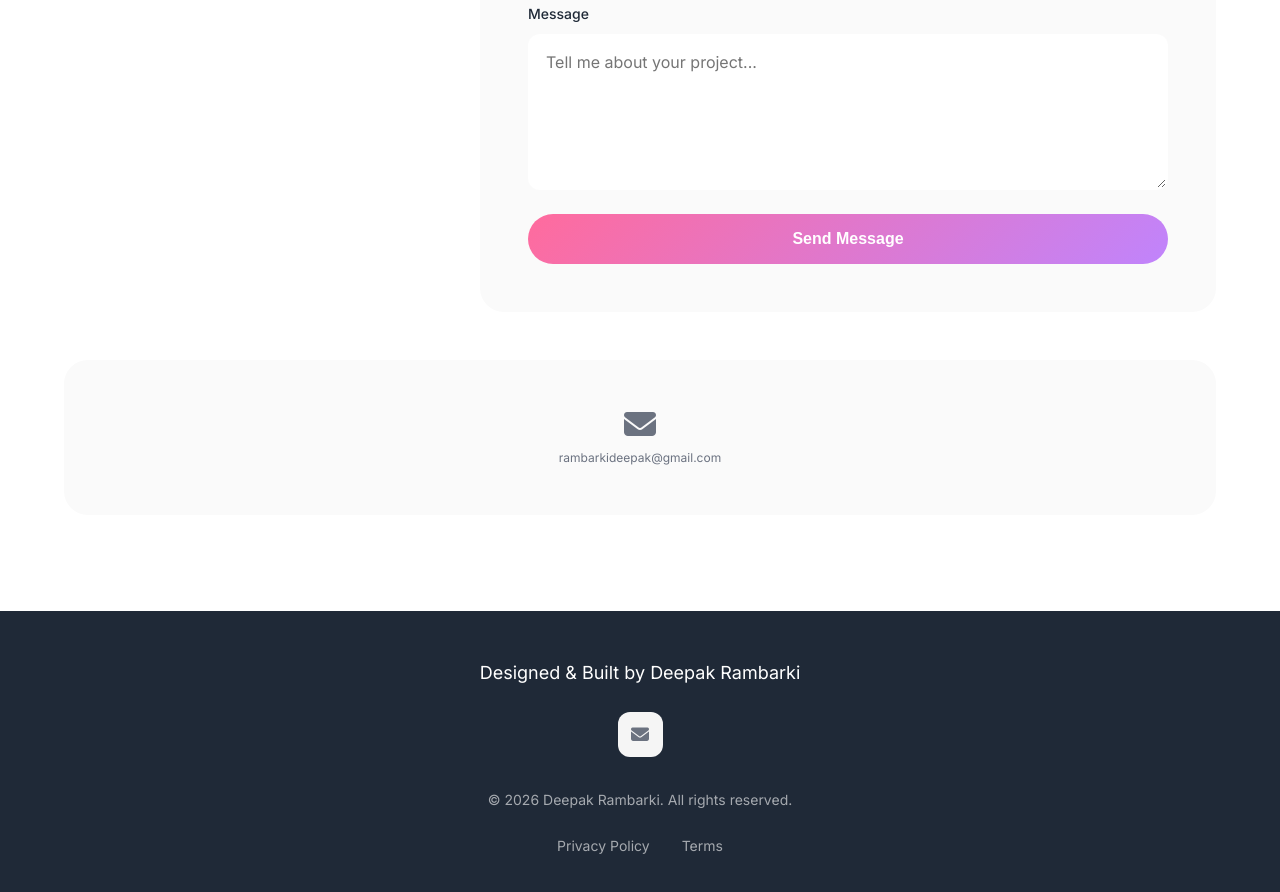
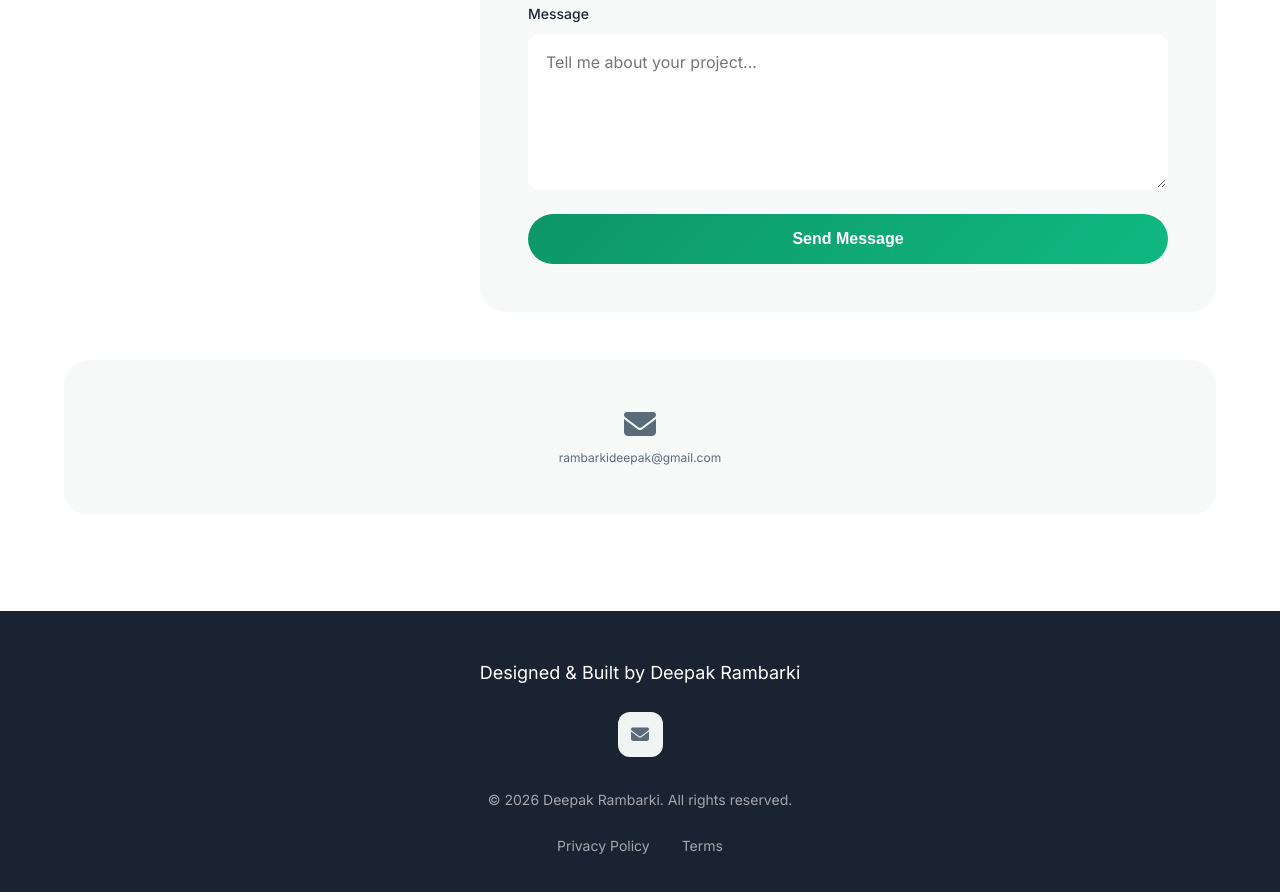
Before and after one commit to deepak-rambarki/deepak-rambarki.github.io-8262, a website: page index.html in a window 1280 px wide. Shown: the part 11036-11928 px from the top of the page. Drawn offline with Linux system fonts and the light colour scheme.

Commit message:
Change color theme from pink/purple to professional green/white
Replace all pink (#FF6B9D) and purple (#C084FC) accent colors with
a professional green palette (#0D9668, #10B981). Updates CSS variables,
gradients, and background tints for a clean professional look.

Co-Authored-By: Claude Opus 4.6 <noreply@anthropic.com>

```diff
--- a/assets/css/styles.css
+++ b/assets/css/styles.css
@@ -2,27 +2,27 @@
    Modern Aesthetic Portfolio - CSS Variables
    ============================================ */
 :root {
-    /* Color Palette - Light & Pastel */
+    /* Color Palette - Clean & Professional */
     --color-bg-primary: #FFFFFF;
-    --color-bg-secondary: #FAFAFA;
-    --color-bg-tertiary: #F5F5F5;
+    --color-bg-secondary: #F8FAF9;
+    --color-bg-tertiary: #F0F4F2;
 
-    --color-text-primary: #1F2937;
-    --color-text-secondary: #6B7280;
-    --color-text-tertiary: #9CA3AF;
+    --color-text-primary: #1A2332;
+    --color-text-secondary: #5A6B7A;
+    --color-text-tertiary: #8D9CAB;
 
-    /* Accent Colors - Soft Pastels */
-    --color-accent-pink: #FF6B9D;
-    --color-accent-purple: #C084FC;
-    --color-accent-blue: #60A5FA;
-    --color-accent-green: #34D399;
-    --color-accent-yellow: #FBBF24;
-    --color-accent-coral: #FF8A80;
+    /* Accent Colors - Professional Green */
+    --color-accent-pink: #0D9668;
+    --color-accent-purple: #10B981;
+    --color-accent-blue: #3B82F6;
+    --color-accent-green: #059669;
+    --color-accent-yellow: #F59E0B;
+    --color-accent-coral: #14B8A6;
 
     /* Gradients */
-    --gradient-primary: linear-gradient(135deg, #FF6B9D 0%, #C084FC 100%);
-    --gradient-secondary: linear-gradient(135deg, #60A5FA 0%, #34D399 100%);
-    --gradient-warm: linear-gradient(135deg, #FBBF24 0%, #FF8A80 100%);
+    --gradient-primary: linear-gradient(135deg, #0D9668 0%, #10B981 100%);
+    --gradient-secondary: linear-gradient(135deg, #3B82F6 0%, #059669 100%);
+    --gradient-warm: linear-gradient(135deg, #F59E0B 0%, #14B8A6 100%);
 
     /* Spacing */
     --spacing-xs: 0.5rem;
```
